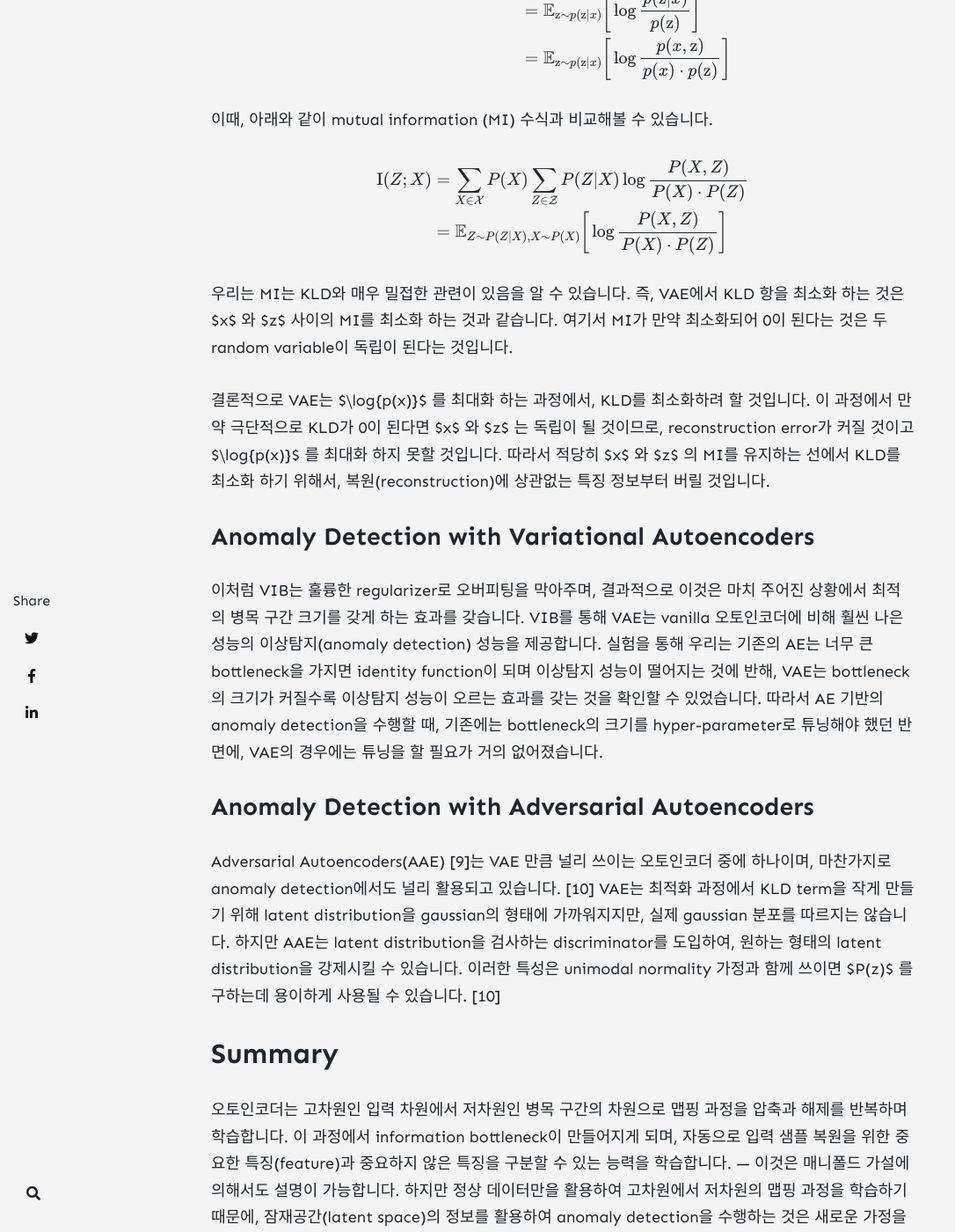
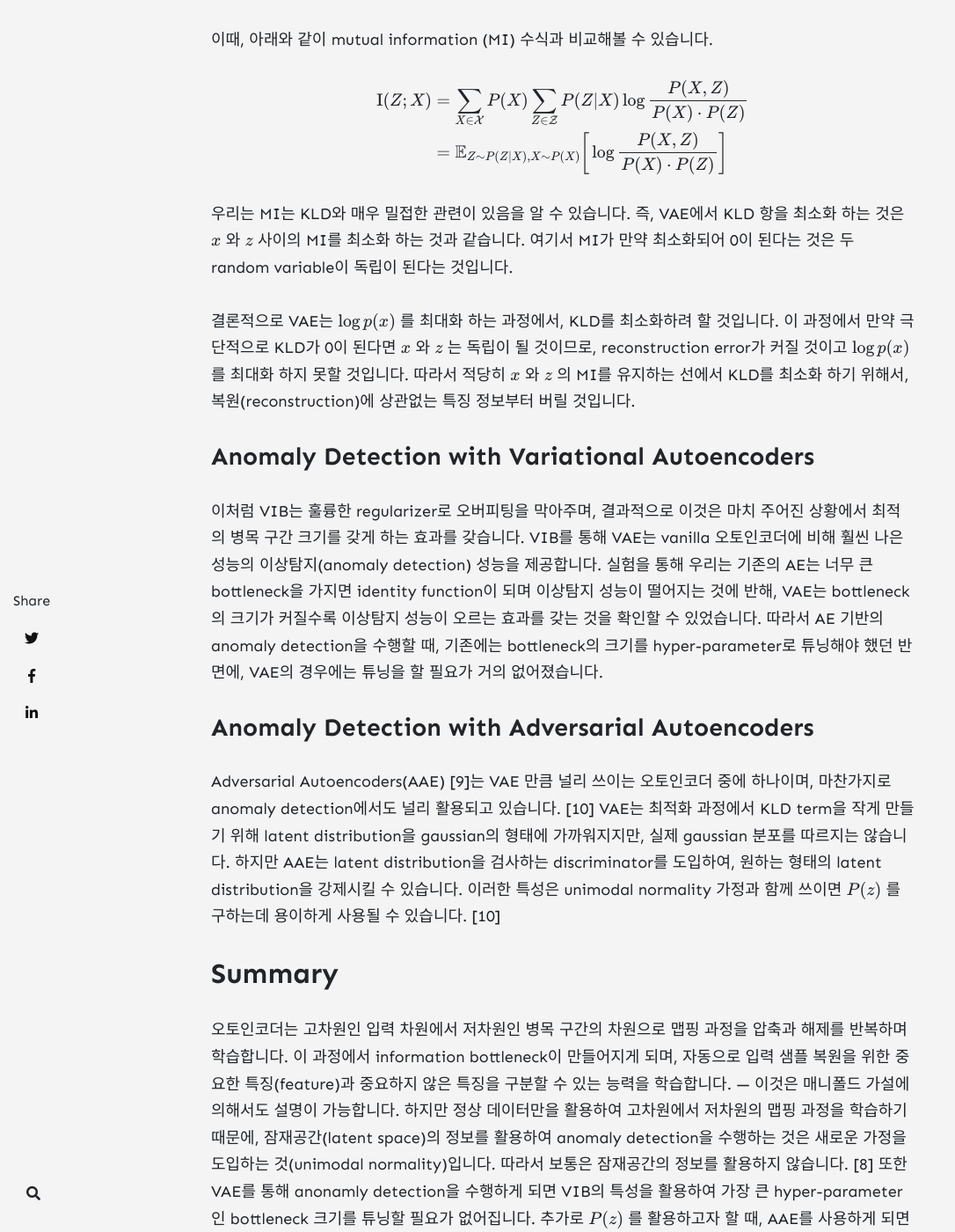
Before and after one commit to wowthemesnet/jekyll-theme-memoirs, a Jekyll site: the page built from _posts/2020-05-14-Autoencoder-based-anomaly-detection.md, in a window 1280 px wide and 1400 px high, scrolled down 6873 px. Shown: the whole window at 88% size, without its empty margins (0-1086 px from the left). Built offline with Jekyll 4.4.1, drawn with Linux system fonts in a browser that asks for light colours; nearby versions of some CDN libraries; formulas are drawn with MathJax 3; comment, search, counter and statistics services are not loaded; some of the changed text lies outside the part shown.

Commit message:
fix $ -> 24100 for letex

```diff
--- a/_posts/2020-05-14-Autoencoder-based-anomaly-detection.md
+++ b/_posts/2020-05-14-Autoencoder-based-anomaly-detection.md
@@ -50,17 +50,17 @@ image: assets/images/20191215/1.png
 
 ![매니폴드와 오토인코더의 관계 -- 출처: GPND](/assets/images/20191215/2.png)
 
-위의 설명에 따르면 우리에게 주어진 데이터 샘플 $x$ 는 매니폴드 $f(z)$ 에 노이즈 $\xi$ 가 더해진 형태가 됩니다.
+위의 설명에 따르면 우리에게 주어진 데이터 샘플 $$x$$ 는 매니폴드 $$f(z)$$ 에 노이즈 $\xi$ 가 더해진 형태가 됩니다.
 
 $$x=f(z)+\xi$$
 
-이때 저차원 공간에서 고차원 공간으로의 맵핑 함수 $f$ 에 의해서 정의된 매니폴드 $\mathcal{M}$ 에 $f(z)$ 가 속하는 것을 알 수 있습니다.
-그리고 저차원의 $z$ 가 속하는 공간 $\Omega$ 가 정상 데이터들의 집합임을 알 수 있습니다.
-즉, 인코더를 통과시키는 과정은 고차원에서 저차원으로의 맵핑 과정일 뿐만 아니라 노이즈 $\xi$ 를 제거하는 작업(denoising)임을 알 수 있고, 이 노이즈의 크기에 따라서 정상이냐 비정상이냐를 결정하는 것이라고 생각해 볼 수 있을 것입니다.
+이때 저차원 공간에서 고차원 공간으로의 맵핑 함수 $$f$$ 에 의해서 정의된 매니폴드 $$\mathcal{M}$$ 에 $$f(z)$$ 가 속하는 것을 알 수 있습니다.
+그리고 저차원의 $$z$$ 가 속하는 공간 $$\Omega$$ 가 정상 데이터들의 집합임을 알 수 있습니다.
+즉, 인코더를 통과시키는 과정은 고차원에서 저차원으로의 맵핑 과정일 뿐만 아니라 노이즈 $$\xi$$ 를 제거하는 작업(denoising)임을 알 수 있고, 이 노이즈의 크기에 따라서 정상이냐 비정상이냐를 결정하는 것이라고 생각해 볼 수 있을 것입니다.
 
 ![빨간색 점이 매니폴드 표면의 노란색 점으로 투사된 예제](/assets/images/20191215/3.png)
 
-다르게 표현하면, 오토인코더에 샘플을 통과시키는 것은 매니폴드 표면 $\mathcal{M}$ 에 투사(projection)하는 과정[2]이라고 볼 수 있고, 이는 디노이징이라고 볼 수 있으며, 그 결과 복원 오차(reconstruction error)가 발생하는 것이라고 볼 수 있습니다.
+다르게 표현하면, 오토인코더에 샘플을 통과시키는 것은 매니폴드 표면 $$\mathcal{M}$$ 에 투사(projection)하는 과정[2]이라고 볼 수 있고, 이는 디노이징이라고 볼 수 있으며, 그 결과 복원 오차(reconstruction error)가 발생하는 것이라고 볼 수 있습니다.
 
 ### Latent space
 
@@ -73,39 +73,39 @@ $$x=f(z)+\xi$$
 이러한 의미에서 이상적인 상황에서 잠재 공간(latent space)에 표현된 latent(or hidden) representation은 비정상 데이터에 대한 정보는 남아있지 않습니다.
 즉, 비정상 데이터를 통과시키더라도, 정상 데이터와 다름을 알려줄 수 있는 (비정상 데이터에 대한) 정보는 남아있으리라는 보장이 없습니다.
 
-### Relationship between $P(x)$ and $P(z)$
+### Relationship between $$P(x)$$ and $$P(z)$$
 
-해당 관점에서 $P(x)$ 가 낮은 샘플 $x$ 를 찾고자 하는 이상 탐지 문제에서 잠재 공간에서의 확률 분포 $P(z)$ 를 살펴보는 것은 큰 도움이 되지 않을 가능성이 높습니다.
-흔히 비정상 샘플 $\tilde{x}$ 가 있을 때, 비정상 샘플은 정상 샘플 $x$ 와 비슷하지 않으므로 고차원의 공간 상에서 $P(x)$ 분포의 밀도가 낮은 곳에 위치할 가능성이 높다고 생각할 것입니다.
-따라서 $\tilde{x}$ 의 인코딩 결과값 $\tilde{z}$ 의 확률값 $P(\tilde{z})$ , 또한 낮지 않을까 생각 할 수 있습니다.
+해당 관점에서 $$P(x)$$ 가 낮은 샘플 $$x$$ 를 찾고자 하는 이상 탐지 문제에서 잠재 공간에서의 확률 분포 $$P(z)$$ 를 살펴보는 것은 큰 도움이 되지 않을 가능성이 높습니다.
+흔히 비정상 샘플 $$\tilde{x}$$ 가 있을 때, 비정상 샘플은 정상 샘플 $$x$$ 와 비슷하지 않으므로 고차원의 공간 상에서 $$P(x)$$ 분포의 밀도가 낮은 곳에 위치할 가능성이 높다고 생각할 것입니다.
+따라서 $$\tilde{x}$$ 의 인코딩 결과값 $$\tilde{z}$$ 의 확률값 $$P(\tilde{z})$$ , 또한 낮지 않을까 생각 할 수 있습니다.
 
 하지만 앞서 서술한대로, latent space에는 학습 데이터를 잘 설명하기 위한 특징들만 정의되어 있기 때문에, 비정상 샘플 또한 정상 특징들로만 표현될 것입니다.
 따라서 정상 특징들의 조합으로 이루어진 비정상 샘플의 hidden representation은 정상 샘플의 그것과 크게 다르다는 보장이 없습니다.
-따라서 $P(z)$ 를 활용하여 $P(x)$ 가 낮은 것을 판별하는 것은 쉽지 않은 일이 될 것 입니다.
+따라서 $$P(z)$$ 를 활용하여 $$P(x)$$ 가 낮은 것을 판별하는 것은 쉽지 않은 일이 될 것 입니다.
 
-$P(z)$ 를 보는 것은 unimodal normality case를 가정한 문제 정의 아래에서는 괜찮은 접근 방법일 수 있습니다.
-정상 데이터의 패턴이 크게는 하나라고 볼 수 있기 때문에, $P(x)$ 를 gaussian distribution 형태의 $P(z)$ 로 mapping 할 수 있고, 이때에는 $P(x)\varpropto{P(z)}$ 라고 가정하는 것은 가능합니다.
-따라서 위의 unimodal normality case 가정을 따른 논문들은 $P(z)$ 를 anomaly score를 구하는데 사용합니다. [1]
+$$P(z)$$ 를 보는 것은 unimodal normality case를 가정한 문제 정의 아래에서는 괜찮은 접근 방법일 수 있습니다.
+정상 데이터의 패턴이 크게는 하나라고 볼 수 있기 때문에, $$P(x)$$ 를 gaussian distribution 형태의 $$P(z)$$ 로 mapping 할 수 있고, 이때에는 $$P(x)\varpropto{P(z)}$$ 라고 가정하는 것은 가능합니다.
+따라서 위의 unimodal normality case 가정을 따른 논문들은 $$P(z)$$ 를 anomaly score를 구하는데 사용합니다. [1]
 하지만 아래의 그림과 같이 이런 가정은 multimodal normality case에서는 동작하지 않을 수 있습니다.
 
 ![P(z) 를 gaussian distribution으로 가정하면 확률 밀도 값을 쉽게 구할 수 있지만, multimodal normality case에서 동작하지 않을 수 있습니다.](/assets/images/20191215/4.png)
 
-다른 관점에서 $P(x)\varpropto{P(z)}$ 에 대한 간단한 반례에 대해 생각해 볼 수 있습니다.
+다른 관점에서 $$P(x)\varpropto{P(z)}$$ 에 대한 간단한 반례에 대해 생각해 볼 수 있습니다.
 우리는 기본적으로 복원 오차(reconstruction error)를 활용하여 anomaly score를 구합니다.
 
-만약 우리에게 정상 샘플 $x$ 가 있고, 이를 복원한 샘플 $\hat{x}$ 이 있다고 해보겠습니다.
-이때 비정상 샘플 $\tilde{x}$ 가 주어졌고, 우연히 복원한 결과 똑같은 아까와 똑같은 복원 샘플 $\hat{x}$ 을 얻었다고 해보겠습니다.
-여기서 우리의 오토인코더는 매우 뛰어나게 잘 동작했기 때문에 $||x-\hat{x}||=0$ 이라는 결과를 얻었다고 합시다.
-그럼 $||x-\hat{x}||\ll||\tilde{x}-\hat{x}||$ 이 성립할 것입니다.
+만약 우리에게 정상 샘플 $$x$$ 가 있고, 이를 복원한 샘플 $$\hat{x}$$ 이 있다고 해보겠습니다.
+이때 비정상 샘플 $$\tilde{x}$$ 가 주어졌고, 우연히 복원한 결과 똑같은 아까와 똑같은 복원 샘플 $$\hat{x}$$ 을 얻었다고 해보겠습니다.
+여기서 우리의 오토인코더는 매우 뛰어나게 잘 동작했기 때문에 $$||x-\hat{x}||=0$$ 이라는 결과를 얻었다고 합시다.
+그럼 $$||x-\hat{x}||\ll||\tilde{x}-\hat{x}||$$ 이 성립할 것입니다.
 
 결과적으로 디코더가 저차원에서 고차원으로 가는 1:1 함수라고 가정한다면(현실은 ReLU를 사용한다면 다대일 함수일 가능성이 높습니다.),
-인코더 함수 $f$ 에 대해서 $f(x)=f(\tilde{x})$ 라고 볼 수 있고, 이는 latent space에서 $P(z)$ 가 낮은지 확인하는 것은 $P(x)$ 가 낮은것을 확인하는 것을 보장하지 않는 것임을 알 수 있습니다.
+인코더 함수 $$f$$ 에 대해서 $$f(x)=f(\tilde{x})$$ 라고 볼 수 있고, 이는 latent space에서 $$P(z)$$ 가 낮은지 확인하는 것은 $$P(x)$$ 가 낮은것을 확인하는 것을 보장하지 않는 것임을 알 수 있습니다.
 
 ## Variational Autoencoders
 
 2014년 Kingma는 [Auto-Encoding Variational Bayes](https://arxiv.org/abs/1312.6114) [4]라는 논문을 통해 VAE(Variational Autoencoders)를 발표합니다.
-이 논문에서 VAE는 reparameterization trick을 활용하여 인코더가 뱉어낸 분포의 파라미터( $\mu,\sigma$ )로부터 latent variable $z$ 를 샘플링하고,
-이로부터 posterior distribution $p(x|z)$ 를 근사(approximate)합니다.
+이 논문에서 VAE는 reparameterization trick을 활용하여 인코더가 뱉어낸 분포의 파라미터( $$\mu,\sigma$$ )로부터 latent variable $$z$$ 를 샘플링하고,
+이로부터 posterior distribution $$p(x|z)$$ 를 근사(approximate)합니다.
 
 ![VAE의 동작 원리](/assets/images/20191215/5.png)
 
@@ -126,7 +126,7 @@ Information bottleneck theory [3, 5, 6]는 심층신경망이 학습되는 원
 VAE의 흥미로운 점은 Variational Information Bottleneck (VIB) [7]을 제공한다는 점 입니다.
 오토인코더(AE)는 물리적으로 레이어의 출력 유닛 갯수를 점차 줄여나가며 병목 구간에서 최종적인 information bottleneck을 걸게 되지만, VIB는 수식에 의해서 자연스럽게 가상의 information bottleneck을 갖게 됩니다.
 
-VAE의 수식에는 KLD 항 $\text{KL}\big(p(\text{z}|x)||p(\text{z})\big)$ 이 있는데요, $\log{p(x)}$ 을 최대화 하기 위해서는 자연스럽게 KLD 항을 최소화 해야 합니다.
+VAE의 수식에는 KLD 항 $$\text{KL}\big(p(\text{z}|x)||p(\text{z})\big)$$ 이 있는데요, $$\log{p(x)}$$ 을 최대화 하기 위해서는 자연스럽게 KLD 항을 최소화 해야 합니다.
 이 관점에서 KLD 항을 풀어보면 아래와 같습니다.
 
 $$
@@ -147,12 +147,12 @@ $$
 $$
 
 우리는 MI는 KLD와 매우 밀접한 관련이 있음을 알 수 있습니다.
-즉, VAE에서 KLD 항을 최소화 하는 것은 $x$ 와 $z$ 사이의 MI를 최소화 하는 것과 같습니다.
+즉, VAE에서 KLD 항을 최소화 하는 것은 $$x$$ 와 $$z$$ 사이의 MI를 최소화 하는 것과 같습니다.
 여기서 MI가 만약 최소화되어 0이 된다는 것은 두 random variable이 독립이 된다는 것입니다.
 
-결론적으로 VAE는 $\log{p(x)}$ 를 최대화 하는 과정에서, KLD를 최소화하려 할 것입니다.
-이 과정에서 만약 극단적으로 KLD가 0이 된다면 $x$ 와 $z$ 는 독립이 될 것이므로, reconstruction error가 커질 것이고 $\log{p(x)}$ 를 최대화 하지 못할 것입니다.
-따라서 적당히 $x$ 와 $z$ 의 MI를 유지하는 선에서 KLD를 최소화 하기 위해서, 복원(reconstruction)에 상관없는 특징 정보부터 버릴 것입니다.
+결론적으로 VAE는 $$\log{p(x)}$$ 를 최대화 하는 과정에서, KLD를 최소화하려 할 것입니다.
+이 과정에서 만약 극단적으로 KLD가 0이 된다면 $$x$$ 와 $$z$$ 는 독립이 될 것이므로, reconstruction error가 커질 것이고 $$\log{p(x)}$$ 를 최대화 하지 못할 것입니다.
+따라서 적당히 $$x$$ 와 $$z$$ 의 MI를 유지하는 선에서 KLD를 최소화 하기 위해서, 복원(reconstruction)에 상관없는 특징 정보부터 버릴 것입니다.
 
 ### Anomaly Detection with Variational Autoencoders
 
@@ -166,7 +166,7 @@ VIB를 통해 VAE는 vanilla 오토인코더에 비해 훨씬 나은 성능의
 Adversarial Autoencoders(AAE) [9]는 VAE 만큼 널리 쓰이는 오토인코더 중에 하나이며, 마찬가지로 anomaly detection에서도 널리 활용되고 있습니다. [10]
 VAE는 최적화 과정에서 KLD term을 작게 만들기 위해 latent distribution을 gaussian의 형태에 가까워지지만, 실제 gaussian 분포를 따르지는 않습니다.
 하지만 AAE는 latent distribution을 검사하는 discriminator를 도입하여, 원하는 형태의 latent distribution을 강제시킬 수 있습니다.
-이러한 특성은 unimodal normality 가정과 함께 쓰이면 $P(z)$ 를 구하는데 용이하게 사용될 수 있습니다. [10]
+이러한 특성은 unimodal normality 가정과 함께 쓰이면 $$P(z)$$ 를 구하는데 용이하게 사용될 수 있습니다. [10]
 
 ## Summary
 
@@ -175,7 +175,7 @@ VAE는 최적화 과정에서 KLD term을 작게 만들기 위해 latent distrib
 하지만 정상 데이터만을 활용하여 고차원에서 저차원의 맵핑 과정을 학습하기 때문에, 잠재공간(latent space)의 정보를 활용하여 anomaly detection을 수행하는 것은 새로운 가정을 도입하는 것(unimodal normality)입니다.
 따라서 보통은 잠재공간의 정보를 활용하지 않습니다. [8]
 또한 VAE를 통해 anonamly detection을 수행하게 되면 VIB의 특성을 활용하여 가장 큰 hyper-parameter인 bottleneck 크기를 튜닝할 필요가 없어집니다.
-추가로 $P(z)$ 를 활용하고자 할 때, AAE를 사용하게 되면 latent의 분포를 gaussian과 같은 형태로 강제할 수 있어, latent variable의 확률값을 구하는데 활용 가능합니다.
+추가로 $$P(z)$$ 를 활용하고자 할 때, AAE를 사용하게 되면 latent의 분포를 gaussian과 같은 형태로 강제할 수 있어, latent variable의 확률값을 구하는데 활용 가능합니다.
 
 ## References
 
```
Also changed, not shown: _posts/2020-05-14-Deep-Anomaly-Detection.md (+1 -1 lines), _posts/2020-05-14-rapp.md (+16 -16 lines).
